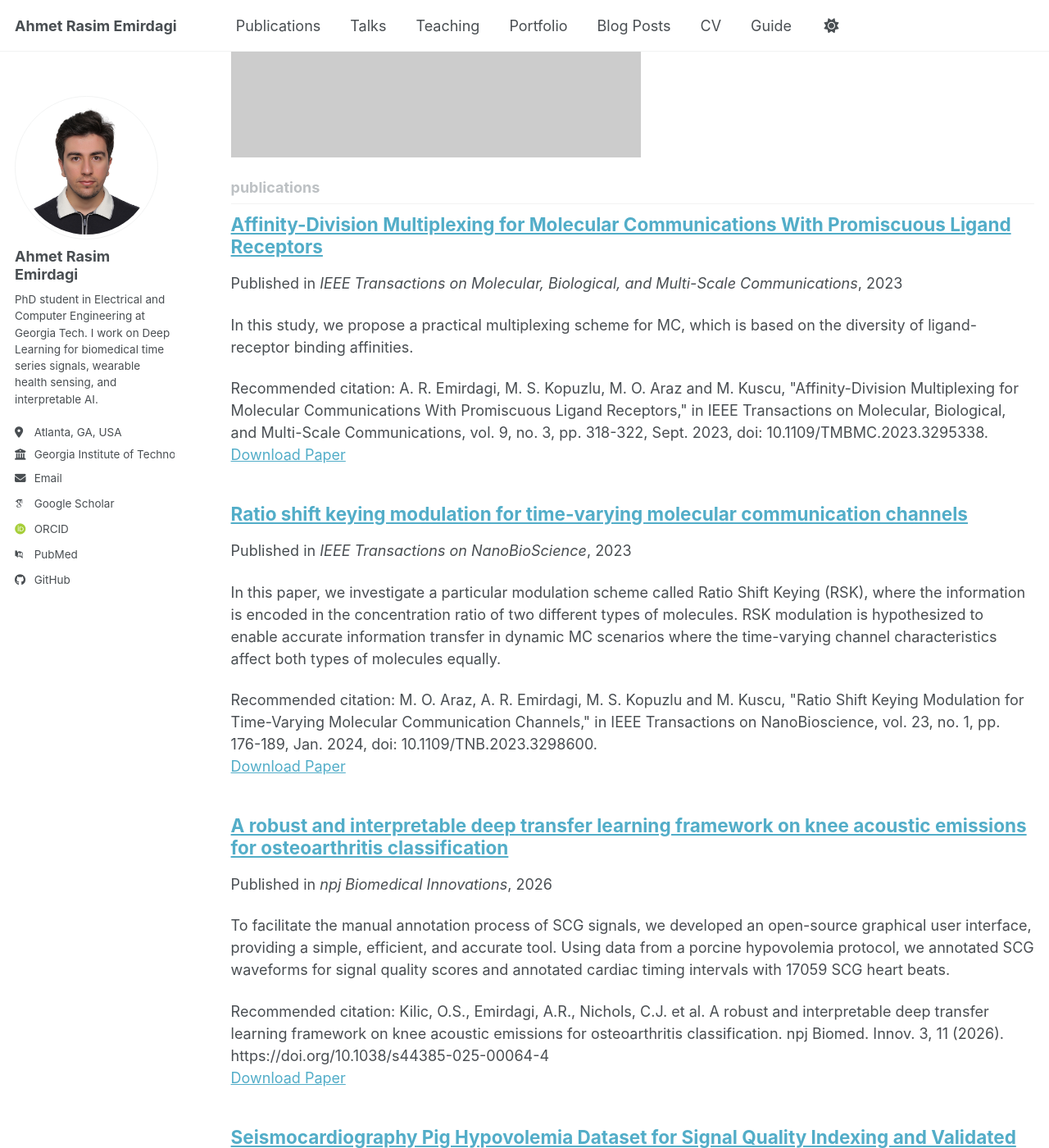
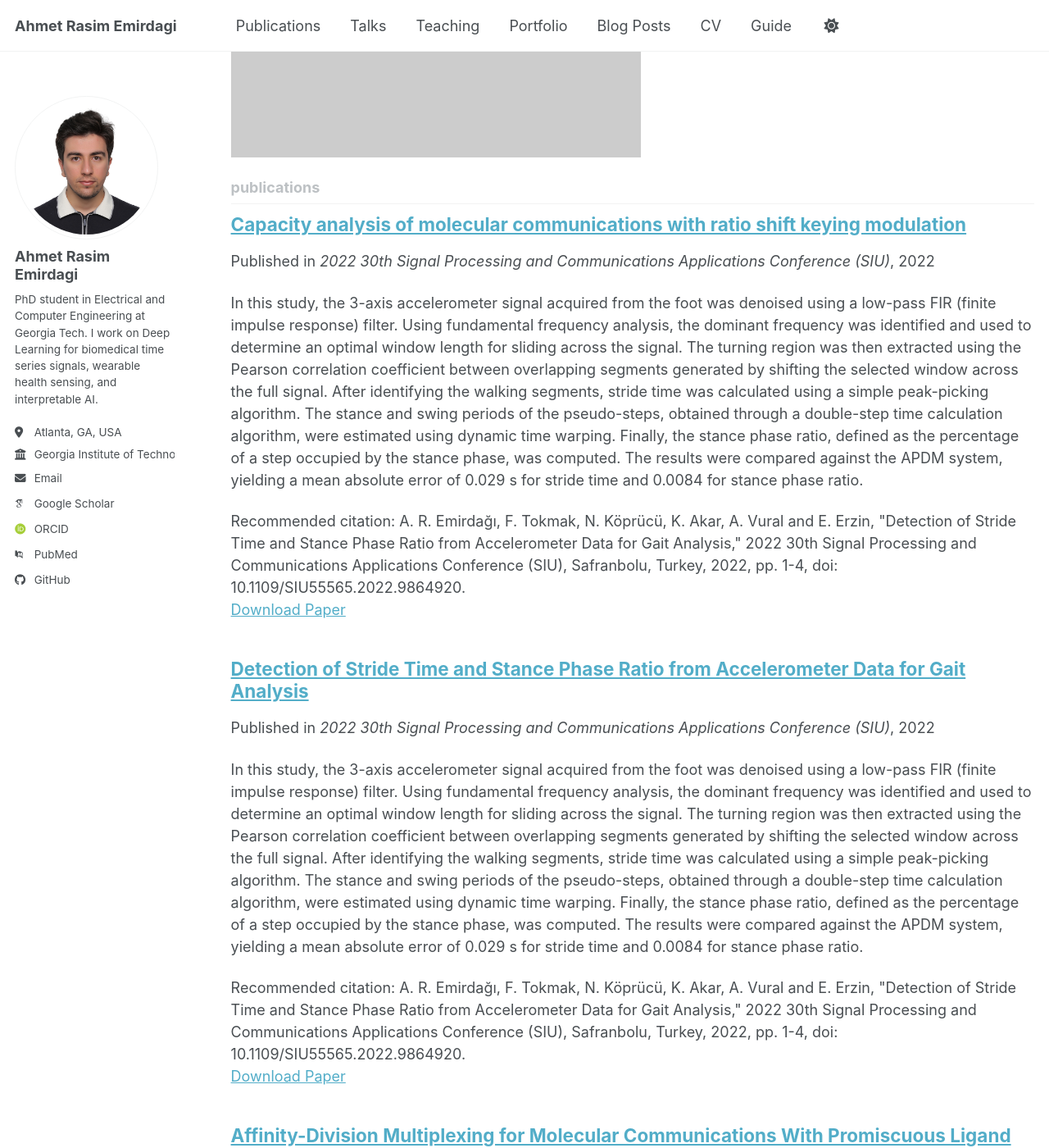
Before and after one commit to ahmetemirdagi/ahmetemirdagi.github.io, a Jekyll site: the page built from _pages/collection-archive.html, in a window 1280 px wide and 1400 px high, scrolled down 893 px. Shown: the whole window at 82% size. Built offline with Jekyll 4.4.1, drawn with Linux system fonts in a browser that asks for light colours; some web fonts are replaced; a script bundle is joined from its source files by our own code; library files that are not in the unit come from our copies; some of the changed text lies outside the part shown.

```diff
--- a/_publications/2024-02-17-paper-title-number-4.md
+++ b/_publications/2024-02-17-paper-title-number-4.md
@@ -2,12 +2,11 @@
 title: "Capacity analysis of molecular communications with ratio shift keying modulation"
 collection: publications
 category: conferences
-permalink: /publication/channelcapacitypaper
-date: "2022-10-05"
-venue: 'Proceedings of the 9th ACM International Conference on Nanoscale Computing and Communication'
-paperurl: 'https://dl.acm.org/doi/abs/10.1145/3558583.3558845'
-citation: 'M. Serkan Kopuzlu, M. Okan Araz, Ahmet R. Emirdagi, and Murat Kuscu. 2022. Capacity analysis of molecular communications with ratio shift keying modulation. In Proceedings of the 9th ACM International Conference on Nanoscale Computing and Communication (NANOCOM '22). Association for Computing Machinery, New York, NY, USA, Article 7, 1–6. https://doi.org/10.1145/3558583.3558845
-'
+permalink: /publication/gait-analysis-stride-time-stance-phase
+date: "2022-05-15"
+venue: "2022 30th Signal Processing and Communications Applications Conference (SIU)"
+paperurl: "https://ieeexplore.ieee.org/abstract/document/9864920"
+citation: "A. R. Emirdağı, F. Tokmak, N. Köprücü, K. Akar, A. Vural and E. Erzin, \"Detection of Stride Time and Stance Phase Ratio from Accelerometer Data for Gait Analysis,\" 2022 30th Signal Processing and Communications Applications Conference (SIU), Safranbolu, Turkey, 2022, pp. 1-4, doi: 10.1109/SIU55565.2022.9864920."
 ---
 
-The contents above will be part of a list of publications, if the user clicks the link for the publication than the contents of section will be rendered as a full page, allowing you to provide more information about the paper for the reader. When publications are displayed as a single page, the contents of the above "citation" field will automatically be included below this section in a smaller font.
+In this study, the 3-axis accelerometer signal acquired from the foot was denoised using a low-pass FIR (finite impulse response) filter. Using fundamental frequency analysis, the dominant frequency was identified and used to determine an optimal window length for sliding across the signal. The turning region was then extracted using the Pearson correlation coefficient between overlapping segments generated by shifting the selected window across the full signal. After identifying the walking segments, stride time was calculated using a simple peak-picking algorithm. The stance and swing periods of the pseudo-steps, obtained through a double-step time calculation algorithm, were estimated using dynamic time warping. Finally, the stance phase ratio, defined as the percentage of a step occupied by the stance phase, was computed. The results were compared against the APDM system, yielding a mean absolute error of 0.029 s for stride time and 0.0084 for stance phase ratio.
```
